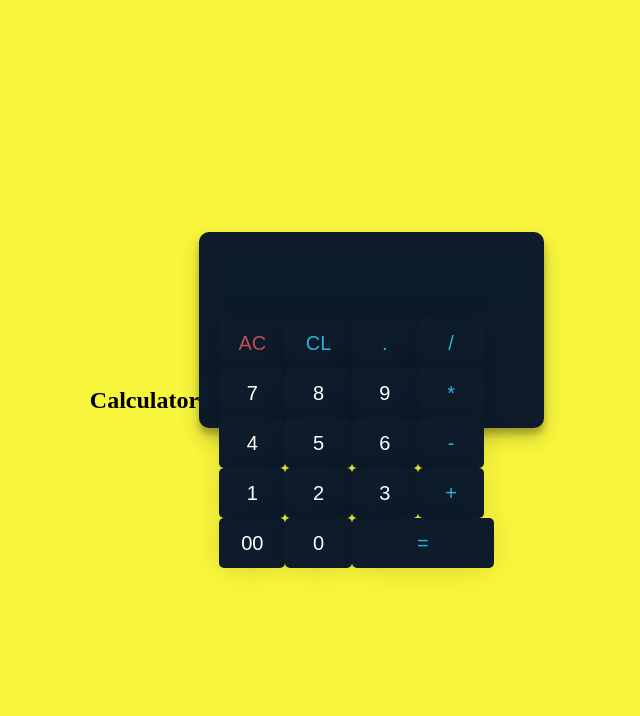
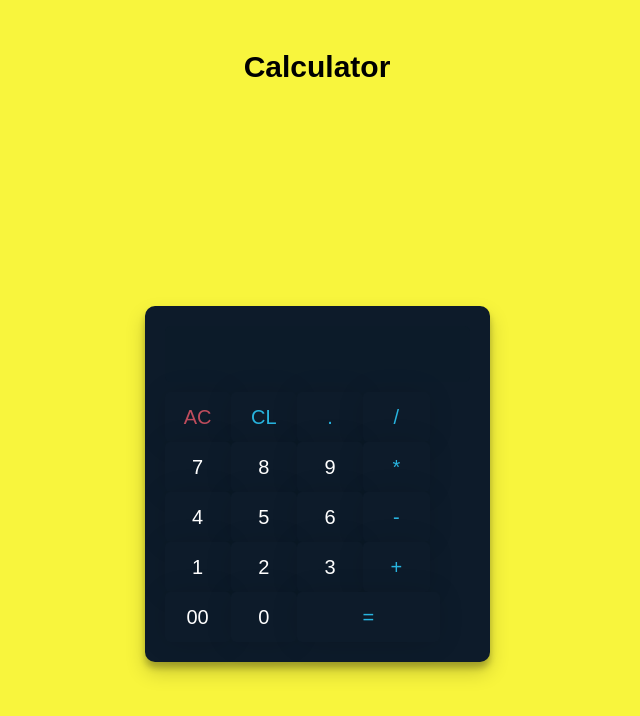
Before and after one commit to Surya-A-Pandian/Calculator, a plain HTML site: page index.html in a window 1280 px wide. Shown: the whole page, without its empty margins (323-963 px from the left). Drawn offline with Linux system fonts and the light colour scheme.

Commit message:
Update style.css

```diff
--- a/style.css
+++ b/style.css
@@ -1,18 +1,26 @@
 * {
     margin: 0;
+    background: #f8f53d;
     padding: 0;
 }
-body {
+article {
+    text-align: center;
+    margin-top: 50px;
+}
+article h1 {
+    font-family: sans-serif;
+    font-size: 30px;
+}
+.container {
     text-align: center;
     margin: 0;
-    background: #f8f53d;
     display: flex;
     align-items: center;
     justify-content: center;
     height: 100vh;
 }
 #calculator {
-    max-width: 360px;
+    /* max-width: 360px; */
     background-color: #0d1b2a;
     border-radius: 10px;
     -webkit-border-radius: 10px;
```
